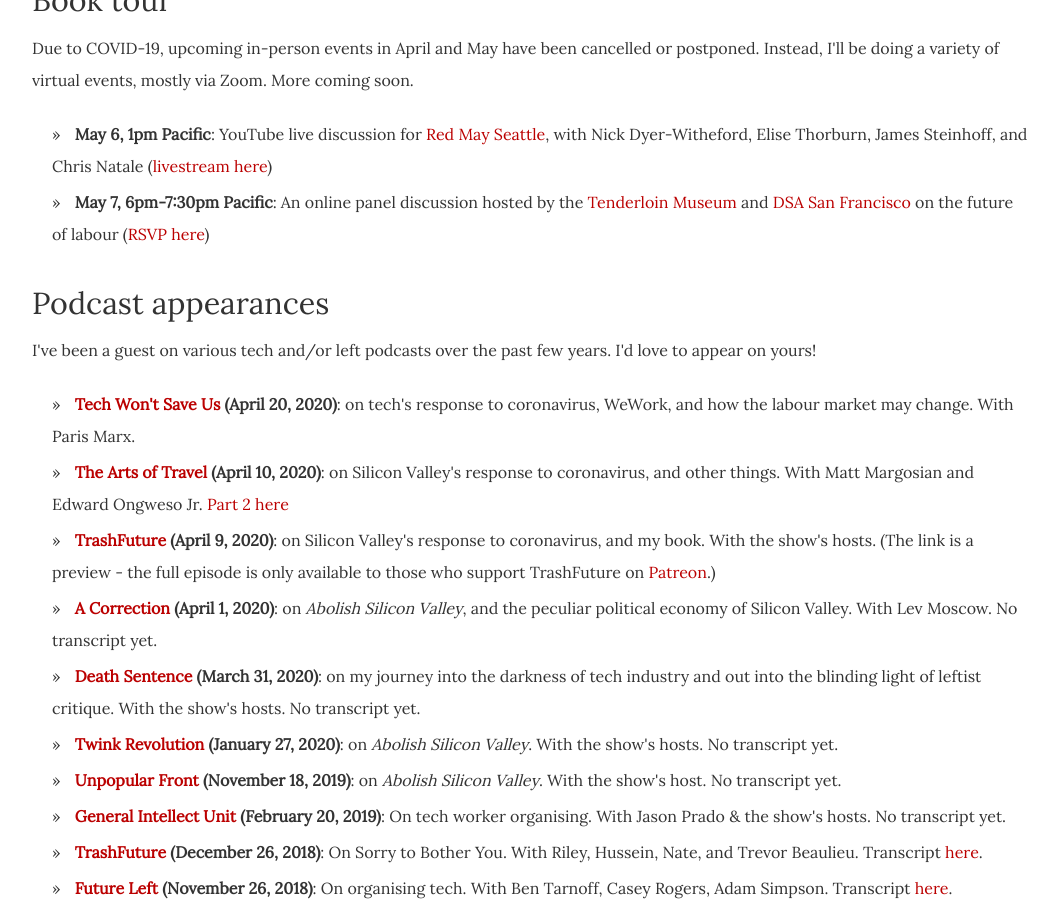
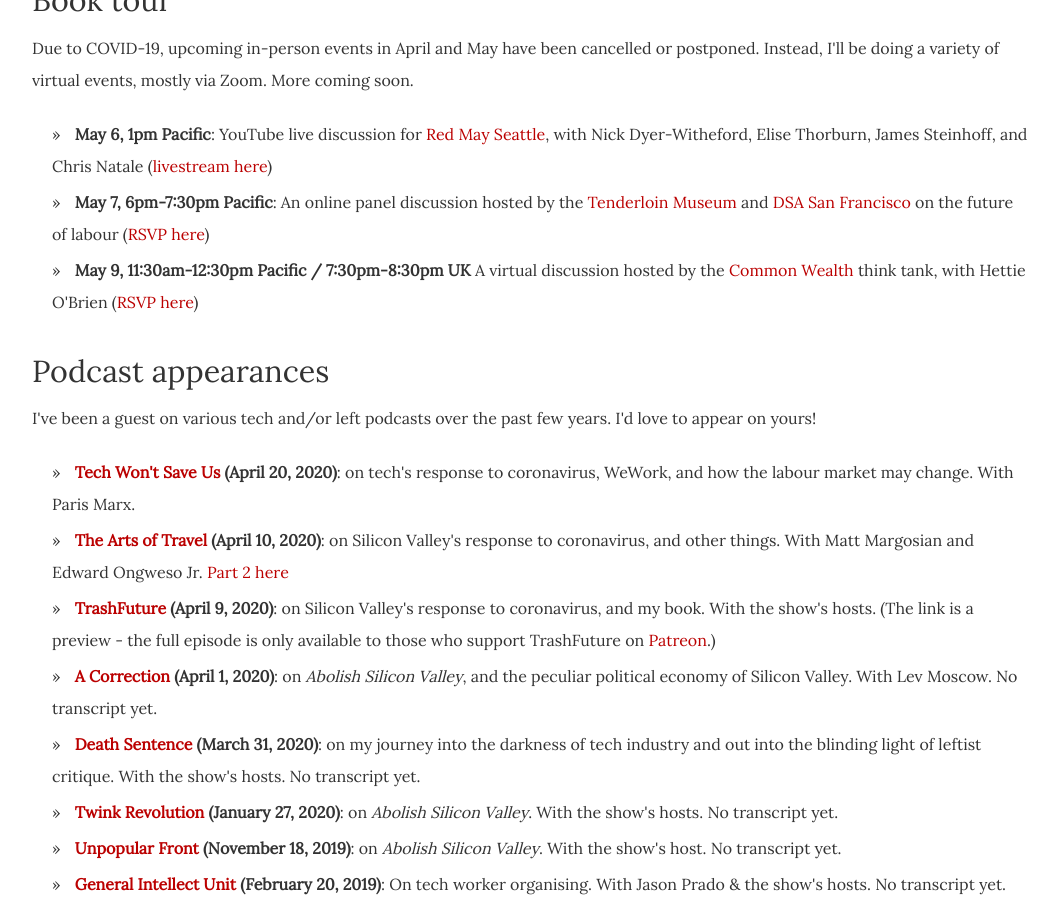
Before and after one commit to dellsystem/dellsystem.github.io, a Jekyll site: the page built from speaking/index.html, in a window 1280 px wide and 900 px high, scrolled down 362 px. Shown: the whole window, without its empty margins (108-1165 px from the left). Built offline with Jekyll 4.4.1, drawn with Linux system fonts in a browser that asks for light colours.

Commit message:
Add link to upcoming May 9 event

```diff
--- a/_includes/upcoming.html
+++ b/_includes/upcoming.html
@@ -9,4 +9,9 @@
         An online panel discussion hosted by the <a href="http://www.tenderloinmuseum.org/">Tenderloin Museum</a> and <a href="https://dsasf.org/">DSA San Francisco</a> on the future of labour
         (<a href="https://www.eventbrite.com/e/tlm-online-and-the-dsa-present-the-future-of-labor-tickets-103182373256">RSVP here</a>)
     </li>
+    <li>
+        <strong>May 9, 11:30am-12:30pm Pacific / 7:30pm-8:30pm UK</strong>
+        A virtual discussion hosted by the <a href="https://www.eventbrite.co.uk/e/covid-19-and-tech-wendy-liu-and-hettie-obrien-in-conversation-tickets-104125494156">Common Wealth</a> think tank, with Hettie O'Brien
+        (<a href="https://www.eventbrite.co.uk/e/covid-19-and-tech-wendy-liu-and-hettie-obrien-in-conversation-tickets-104125494156">RSVP here</a>)
+    </li>
 </ul>
```
